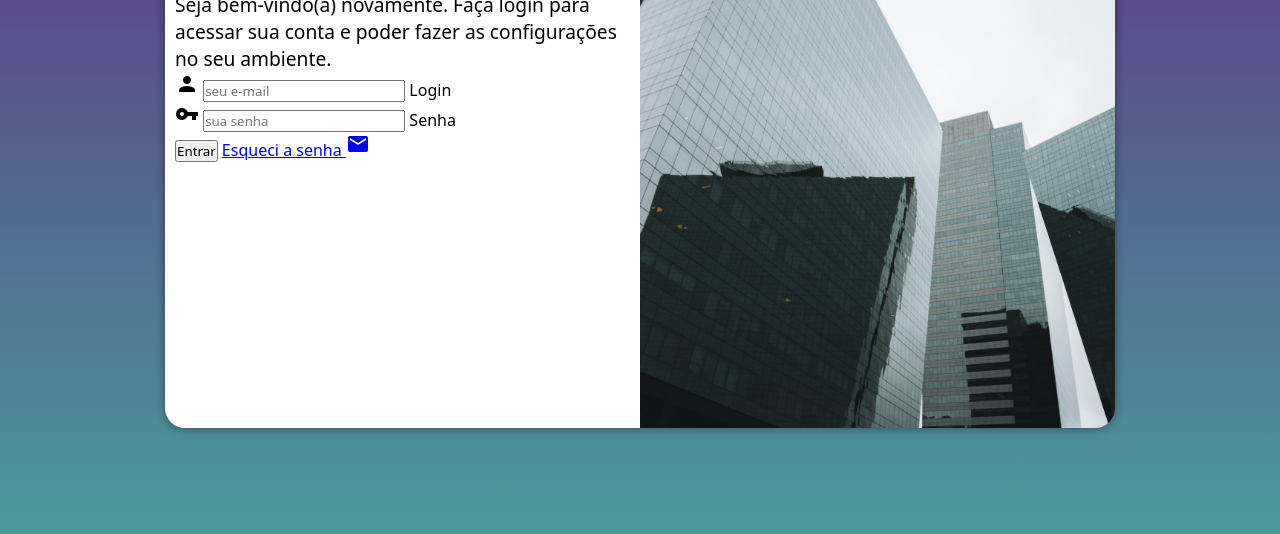
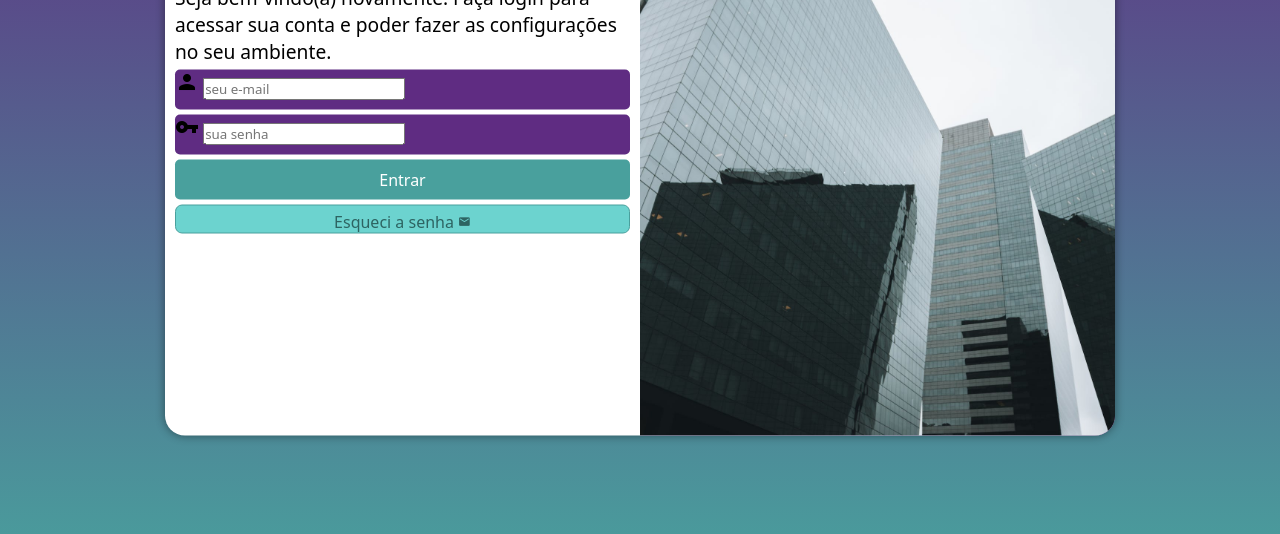
Before and after one commit to AndressaTurchetto/projeto-login, a plain HTML site: page index.html in a window 1280 px wide. Shown: the part 222-756 px from the top of the page. Drawn offline with Linux system fonts and the light colour scheme.

Commit message:
Aplicando estilo ao formulário de login

```diff
--- a/estilos/style.css
+++ b/estilos/style.css
@@ -47,7 +47,7 @@ section#login {
 
     background-color: white;
     width: 250px;
-    height: 500px;
+    height: 515px;
     border-radius: 20px;
     box-shadow: 0px 0px 10px rgba(0, 0, 0, 0.446);
 
@@ -76,3 +76,55 @@ div#formulario > h1 {
 div#formulario > p {
     font-size: 0.8em;
 }
+
+form > div.campo {
+    background-color: #5f2c82;
+    display: block;
+    width: 100%;
+    height: 40px;
+    border-radius: 5px;
+    margin: 5px 0px;
+}
+
+div.campo > label {
+    display: none;
+}
+
+form > input[type=submit] {
+    display: block;
+    font-size: 1em;
+    width: 100%;
+    height: 40px;
+    background-color: #49a09d;
+    color: white;
+    border: none;
+    border-radius: 5px;
+    cursor: pointer;
+}
+
+form > input[type=submit]:hover {
+    background-color: #2d6462;
+}
+
+form > a.botao {
+    display: block;
+    text-align: center;
+    font-size: 1em;
+    width: 100%;
+    height: 40%;
+    padding-top: 5px;
+    margin-top: 5px;
+    color: #2d6462;
+    background-color: #6cd3cf;
+    border: 1px solid #49a09d;
+    border-radius: 7px;
+    text-decoration: none;
+}
+
+form > a.botao:hover {
+    background-color: #6cd3cf;
+}
+
+form > a.botao > i {
+    font-size: 0.8em;
+}
--- a/index.html
+++ b/index.html
@@ -5,7 +5,6 @@
     <meta name="viewport" content="width=device-width, initial-scale=1.0">
     <title>Login</title>
     <link href="https://fonts.googleapis.com/icon?family=Material+Icons" rel="stylesheet" >
-
     <link rel="stylesheet" href="estilos/style.css">
     <link rel="stylesheet" href="estilos/media-query.css">
 </head>
@@ -14,28 +13,39 @@
         <section id="login">
             <div id="imagem">
 
+                <!-- Aqui vai as imagens na CSS -->
+
             </div>
             <div id="formulario">
+
                 <h1>Login</h1>
+
                 <p>Seja bem-vindo(a) novamente. Faça login para acessar sua conta e poder fazer as configurações no seu ambiente.</p>
 
                 <form action="login.php" method="post" autocomplete="on">
                     <div class="campo">
-                        <i class="material-icons" >person</i>
+                        <i class="material-icons">person</i>
 
                         <input type="email" name="login" id="ilogin" placeholder="seu e-mail" autocomplete="email" required maxlength="30">
+
                         <label for="ilogin">Login</label>
+
                     </div>
+
                     <div class="campo">
+
                         <i class="material-icons" >vpn_key</i>
+
                         <input type="password" name="senha" id="isenha" placeholder="sua senha" autocomplete="current-password" required minlength="8" maxlength="20">
+
                         <label for="isenha">Senha</label>
                     </div>
 
-                    <div>
                         <input type="submit" value="Entrar">
-                        <a href="esqueci.html">Esqueci a senha <i class="material-icons" >mail</i></a>
-                    </div>
+                        <a href="esqueci.html" class="botao">
+                            Esqueci a senha <i class="material-icons" >mail</i>
+                        </a>
+
                 </form>
             </div>
         </section>
```
